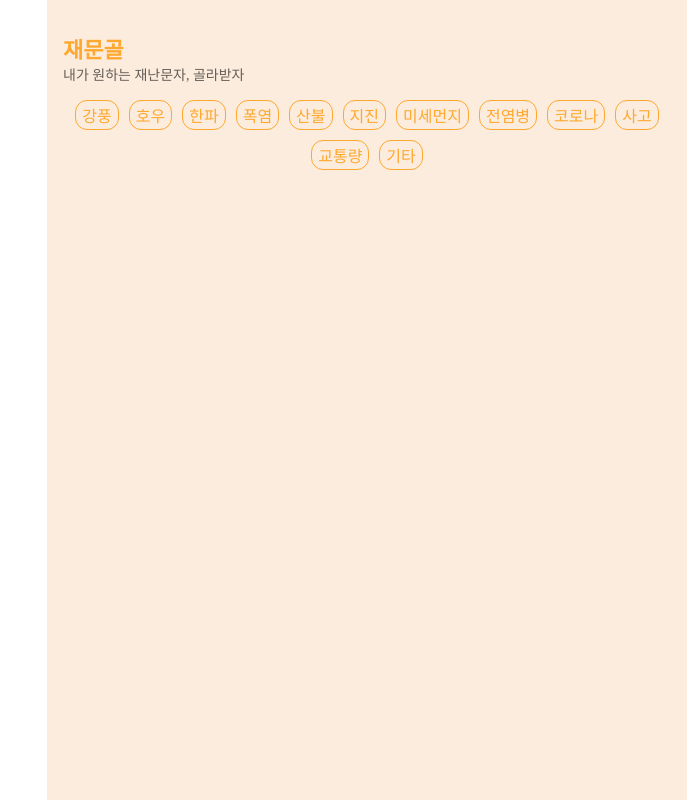
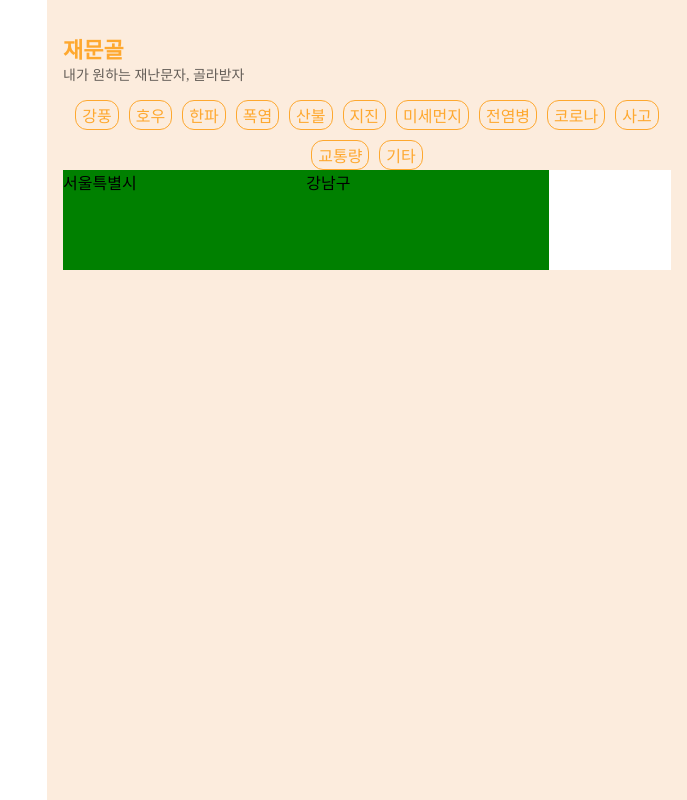
Before and after one commit to famousCucumber/Frontend, a React (Create React App) app: page / in a window 1280 px wide. Shown: the whole page, without its empty margins (593-1280 px from the left). Built offline with nearby package versions, Linux system fonts and the light colour scheme.

Commit message:
feat: apply select city and county

```diff
--- a/src/data/index.ts
+++ b/src/data/index.ts
@@ -1,4 +1,4 @@
-import { ITag } from "types";
+import { ICity, ITag } from "types";
 
 export const keywordData: ITag[] = [
     { name: "강풍", isSelect: false },
@@ -15,7 +15,7 @@ export const keywordData: ITag[] = [
     { name: "기타", isSelect: false },
 ];
 
-export const citiesData: string[] = [
+export const citiesData: ICity[] = [
     "서울특별시",
     "인천광역시",
     "대구광역시",
--- a/src/pages/home/HomeContainer.tsx
+++ b/src/pages/home/HomeContainer.tsx
@@ -1,17 +1,61 @@
-import { useState } from "react";
+import { useState, useEffect } from "react";
 
-import { keywordData, citiesData } from "data";
-import { ITag } from "types";
+import { keywordData, citiesData, countyByCityData } from "data";
+import {
+    ICity,
+    ICityWithCounties,
+    ICounty,
+    ICountyByCityData,
+    ITag,
+} from "types";
 import HomePresenter from "./HomePresenter";
 
 const HomeContainer = () => {
     const [tags, setTags] = useState<ITag[]>(keywordData);
+    const [cityWithCounties, setCityWithCounites] = useState<
+        ICityWithCounties[]
+    >([]);
 
-    const [cities, setCities] = useState<string[]>(citiesData);
-
+    const [selectedCities, setSelectedCities] = useState<ICity[]>([
+        "서울특별시",
+    ]);
+    const [selectedCounties, setSelectedCounties] = useState<ICounty[]>([
+        { name: "강남구", passingName: "서울특별시 강남구" },
+    ]);
     const [email, setEmail] = useState<string>("");
 
-    return <HomePresenter tags={tags} setTags={setTags} />;
+    // useEffect(() => {
+    //     setCityWithCounites([]);
+
+    //     citiesData.map((city) => {
+    //         const counties = countyByCityData[city as ICity];
+    //         const tempCounties: ICounty[] = [];
+    //         counties.map((county) => {
+    //             tempCounties.push({
+    //                 name: county,
+    //                 passingName: `${city} ${county}`,
+    //                 isSelect: false,
+    //             });
+    //         });
+
+    //         setCityWithCounites((prev) => [
+    //             ...prev,
+    //             { name: city, counties: tempCounties },
+    //         ]);
+    //     });
+    // }, []);
+
+    return (
+        <HomePresenter
+            tags={tags}
+            setTags={setTags}
+            cityWithCounties={cityWithCounties}
+            selectedCities={selectedCities}
+            setSelectedCities={setSelectedCities}
+            selectedCounties={selectedCounties}
+            setSelectedCounties={setSelectedCounties}
+        />
+    );
 };
 
 export default HomeContainer;
--- a/src/pages/home/HomePresenter.tsx
+++ b/src/pages/home/HomePresenter.tsx
@@ -2,23 +2,71 @@ import React from "react";
 import styled from "styled-components";
 
 import Result from "components/home/Result";
-import { ITag } from "types";
+import { ICity, ICityWithCounties, ICounty, ITag } from "types";
 import Checkbox from "components/home/Checkbox";
 import HomeHeader from "components/home/HomeHeader";
+
+import { citiesData, countyByCityData } from "data";
 
 interface HomePresenterProps {
     tags: ITag[];
     setTags: React.Dispatch<React.SetStateAction<ITag[]>>;
+    cityWithCounties: ICityWithCounties[];
+    selectedCities: ICity[];
+    setSelectedCities: React.Dispatch<React.SetStateAction<ICity[]>>;
+    selectedCounties: ICounty[];
+    setSelectedCounties: React.Dispatch<React.SetStateAction<ICounty[]>>;
 }
 
-const HomePresenter = ({ tags, setTags }: HomePresenterProps) => {
-    const dummyTag: ITag = { name: "지진", isSelect: true };
-
+const HomePresenter = ({
+    tags,
+    setTags,
+    cityWithCounties,
+    selectedCities,
+    selectedCounties,
+    setSelectedCities,
+    setSelectedCounties,
+}: HomePresenterProps) => {
     const onSelectClick = (targetName: string) => {
         setTags((prev) =>
             prev.map(({ name, isSelect }) => {
                 if (name === targetName) return { name, isSelect: !isSelect };
                 else return { name, isSelect };
+            })
+        );
+    };
+
+    const onCityClick = (targetIndex: number, targetCity: string) => {
+        setSelectedCities((prev) =>
+            prev.map((name, index) => {
+                if (index === targetIndex) return targetCity as ICity;
+                else return name;
+            })
+        );
+
+        setSelectedCounties((prev) =>
+            prev.map((data, index) => {
+                if (index === targetIndex) {
+                    const tempCounty: string =
+                        countyByCityData[targetCity as ICity][0];
+                    return {
+                        name: tempCounty,
+                        passingName: `${targetCity} ${tempCounty}`,
+                    };
+                } else return data;
+            })
+        );
+    };
+
+    const onCountyClick = (targetIndex: number, targetCounty: string) => {
+        setSelectedCounties((prev) =>
+            prev.map((data, index) => {
+                if (index === targetIndex)
+                    return {
+                        name: targetCounty,
+                        passingName: `${SelectedCity[targetIndex]} ${targetCounty}`,
+                    };
+                else return data;
             })
         );
     };
@@ -39,6 +87,46 @@ const HomePresenter = ({ tags, setTags }: HomePresenterProps) => {
                         />
                     ))}
                 </StyledCheckDiv>
+
+                {/* <div>{cityWithCounties.map((city) => city.name)}</div> */}
+
+                {selectedCities.map((city, index) => {
+                    return (
+                        <SelectSection>
+                            <SelectedCity>
+                                {city}
+
+                                <CandidateCity>
+                                    {citiesData.map((city) => (
+                                        <span
+                                            onClick={() => {
+                                                onCityClick(index, city);
+                                            }}
+                                        >
+                                            {city}
+                                        </span>
+                                    ))}
+                                </CandidateCity>
+                            </SelectedCity>
+
+                            <SelectedCity>
+                                {selectedCounties[index].name}
+
+                                <CandidateCity>
+                                    {countyByCityData[city].map((county) => (
+                                        <span
+                                            onClick={() => {
+                                                onCountyClick(index, county);
+                                            }}
+                                        >
+                                            {county}
+                                        </span>
+                                    ))}
+                                </CandidateCity>
+                            </SelectedCity>
+                        </SelectSection>
+                    );
+                })}
             </StyledMenu>
         </StyledMain>
     );
@@ -75,3 +163,35 @@ const StyledCheckDiv = styled.div`
     justify-content: center;
     gap: 10px;
 `;
+
+const SelectSection = styled.section`
+    width: 100%;
+    height: 100px;
+    background-color: white;
+
+    display: flex;
+`;
+
+const SelectedCity = styled.div`
+    position: relative;
+    width: 40%;
+    height: 100%;
+
+    background-color: green;
+`;
+
+const CandidateCity = styled.div`
+    position: absolute;
+    bottom: 0;
+    left: 0;
+
+    width: 100%;
+    height: auto;
+    background-color: white;
+
+    opacity: 0;
+
+    ${SelectedCity}:hover > & {
+        opacity: 1;
+    }
+`;
```
Also changed, not shown: src/types/index.d.ts (+46 -2 lines).
